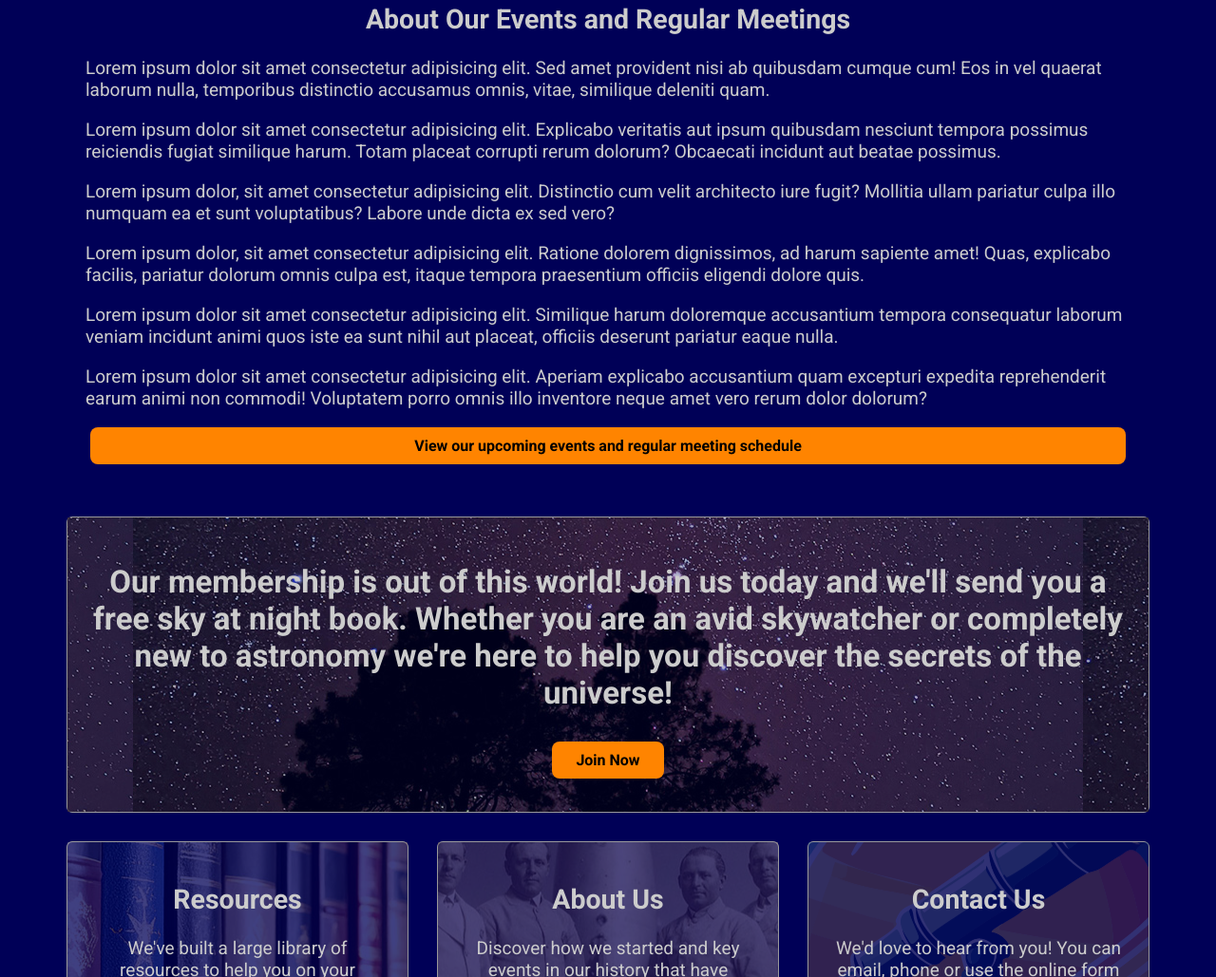
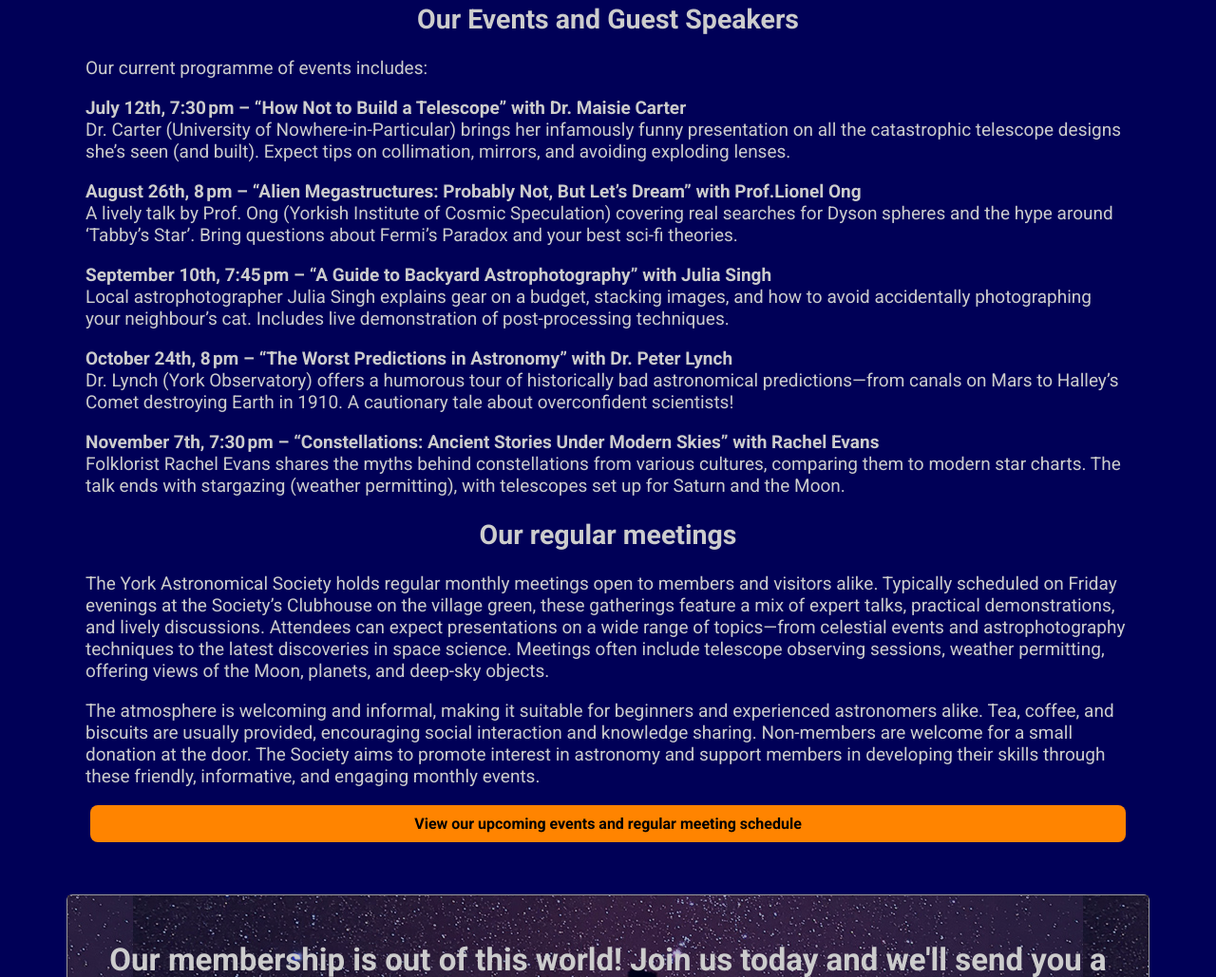
Before and after one commit to TrevB123/astronomy-website, a plain HTML site: page events-and-meetings.htm in a window 1280 px wide. Shown: the part 736-1765 px from the top of the page at 95% size. Drawn offline with Linux system fonts and the light colour scheme.

Commit message:
Added some AI content to the Events and Meetings page

```diff
--- a/events-and-meetings.htm
+++ b/events-and-meetings.htm
@@ -69,19 +69,30 @@
                                 <img src="./assets/images/events-and-meetings.jpg" alt="Photo of a typical lecture at the society" class="blog-header-image">
                             </div>
 
-                            <h2 style="text-align: center">About Our Events and Regular Meetings</h2>
+                            <h2 style="text-align: center">Our Events and Guest Speakers</h2>
 
-                            <p>Lorem ipsum dolor sit amet consectetur adipisicing elit. Sed amet provident nisi ab quibusdam cumque cum! Eos in vel quaerat laborum nulla, temporibus distinctio accusamus omnis, vitae, similique deleniti quam.</p>
+                            <p>Our current programme of events includes:</p>
 
-                            <p>Lorem ipsum dolor sit amet consectetur adipisicing elit. Explicabo veritatis aut ipsum quibusdam nesciunt tempora possimus reiciendis fugiat similique harum. Totam placeat corrupti rerum dolorum? Obcaecati incidunt aut beatae possimus.</p>
+                            <p><strong>July 12th, 7:30 pm – “How Not to Build a Telescope” with Dr. Maisie Carter</strong><br />
+                            Dr. Carter (University of Nowhere-in-Particular) brings her infamously funny presentation on all the catastrophic telescope designs she’s seen (and built). Expect tips on collimation, mirrors, and avoiding exploding lenses.</p>
 
-                            <p>Lorem ipsum dolor, sit amet consectetur adipisicing elit. Distinctio cum velit architecto iure fugit? Mollitia ullam pariatur culpa illo numquam ea et sunt voluptatibus? Labore unde dicta ex sed vero?</p>
+                            <p><strong>August 26th, 8 pm – “Alien Megastructures: Probably Not, But Let’s Dream” with Prof.Lionel Ong</strong><br />
+                            A lively talk by Prof. Ong (Yorkish Institute of Cosmic Speculation) covering real searches for Dyson spheres and the hype around ‘Tabby’s Star’. Bring questions about Fermi’s Paradox and your best sci-fi theories.</p>
 
-                            <p>Lorem ipsum dolor, sit amet consectetur adipisicing elit. Ratione dolorem dignissimos, ad harum sapiente amet! Quas, explicabo facilis, pariatur dolorum omnis culpa est, itaque tempora praesentium officiis eligendi dolore quis.</p>
+                            <p><strong>September 10th, 7:45 pm – “A Guide to Backyard Astrophotography” with Julia Singh</strong><br />
+                            Local astrophotographer Julia Singh explains gear on a budget, stacking images, and how to avoid accidentally photographing your neighbour’s cat. Includes live demonstration of post-processing techniques.</p>
 
-                            <p>Lorem ipsum dolor sit amet consectetur adipisicing elit. Similique harum doloremque accusantium tempora consequatur laborum veniam incidunt animi quos iste ea sunt nihil aut placeat, officiis deserunt pariatur eaque nulla.</p>
+                            <p><strong>October 24th, 8 pm – “The Worst Predictions in Astronomy” with Dr. Peter Lynch</strong><br />
+                            Dr. Lynch (York Observatory) offers a humorous tour of historically bad astronomical predictions—from canals on Mars to Halley’s Comet destroying Earth in 1910. A cautionary tale about overconfident scientists!</p>
 
-                            <p>Lorem ipsum dolor sit amet consectetur adipisicing elit. Aperiam explicabo accusantium quam excepturi expedita reprehenderit earum animi non commodi! Voluptatem porro omnis illo inventore neque amet vero rerum dolor dolorum?</p>
+                            <p><strong>November 7th, 7:30 pm – “Constellations: Ancient Stories Under Modern Skies” with Rachel Evans</strong><br />
+                            Folklorist Rachel Evans shares the myths behind constellations from various cultures, comparing them to modern star charts. The talk ends with stargazing (weather permitting), with telescopes set up for Saturn and the Moon.</p>
+
+                            <h2 style="text-align: center">Our regular meetings</h2>
+
+                            <p>The York Astronomical Society holds regular monthly meetings open to members and visitors alike. Typically scheduled on Friday evenings at the Society’s Clubhouse on the village green, these gatherings feature a mix of expert talks, practical demonstrations, and lively discussions. Attendees can expect presentations on a wide range of topics—from celestial events and astrophotography techniques to the latest discoveries in space science. Meetings often include telescope observing sessions, weather permitting, offering views of the Moon, planets, and deep-sky objects.</p>
+
+                            <p>The atmosphere is welcoming and informal, making it suitable for beginners and experienced astronomers alike. Tea, coffee, and biscuits are usually provided, encouraging social interaction and knowledge sharing. Non-members are welcome for a small donation at the door. The Society aims to promote interest in astronomy and support members in developing their skills through these friendly, informative, and engaging monthly events.</p>
 
                              <a class="nav-menu-button" href="#">View our upcoming events and regular meeting schedule</a>
                      </div>
```
Also changed, not shown: 1 other file.
